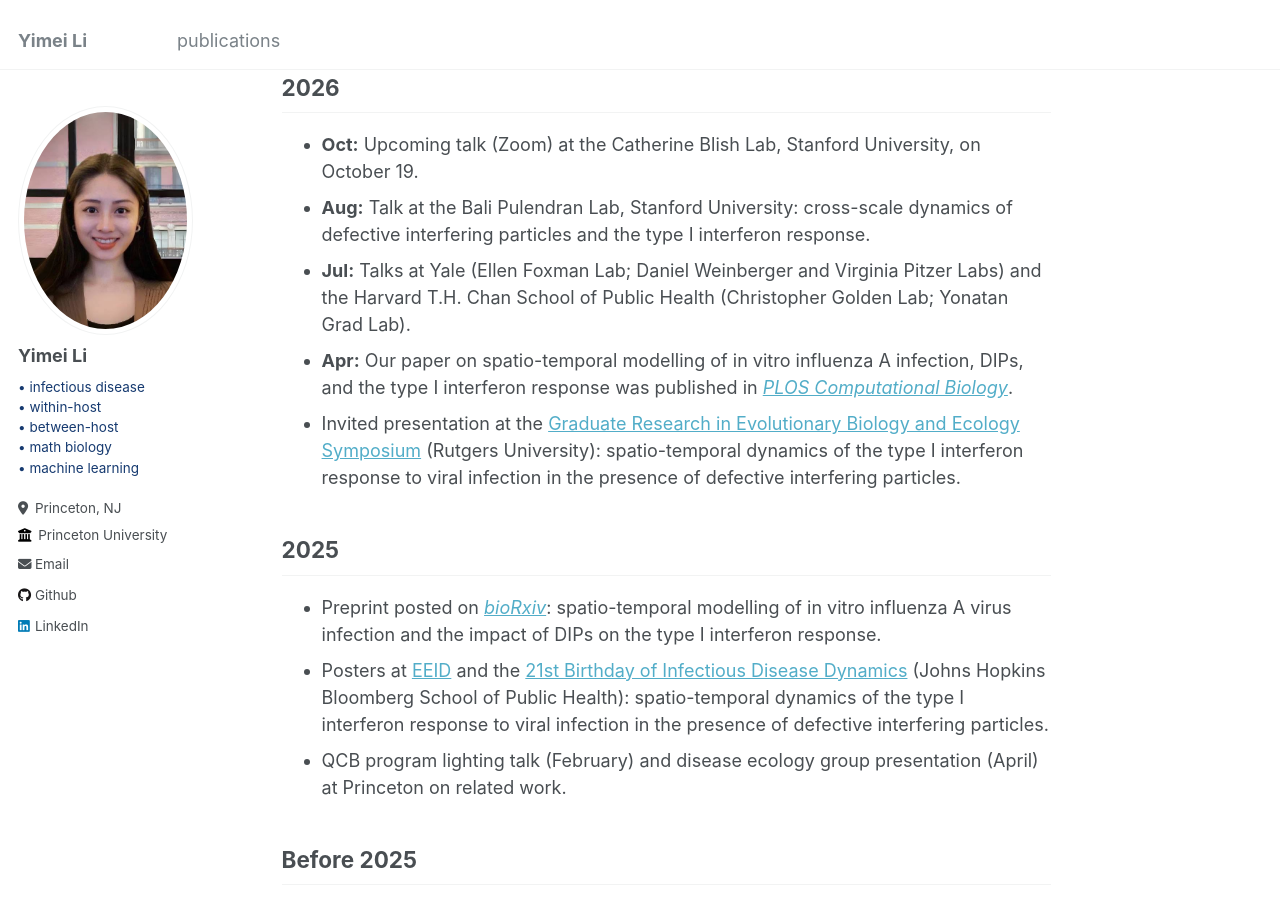
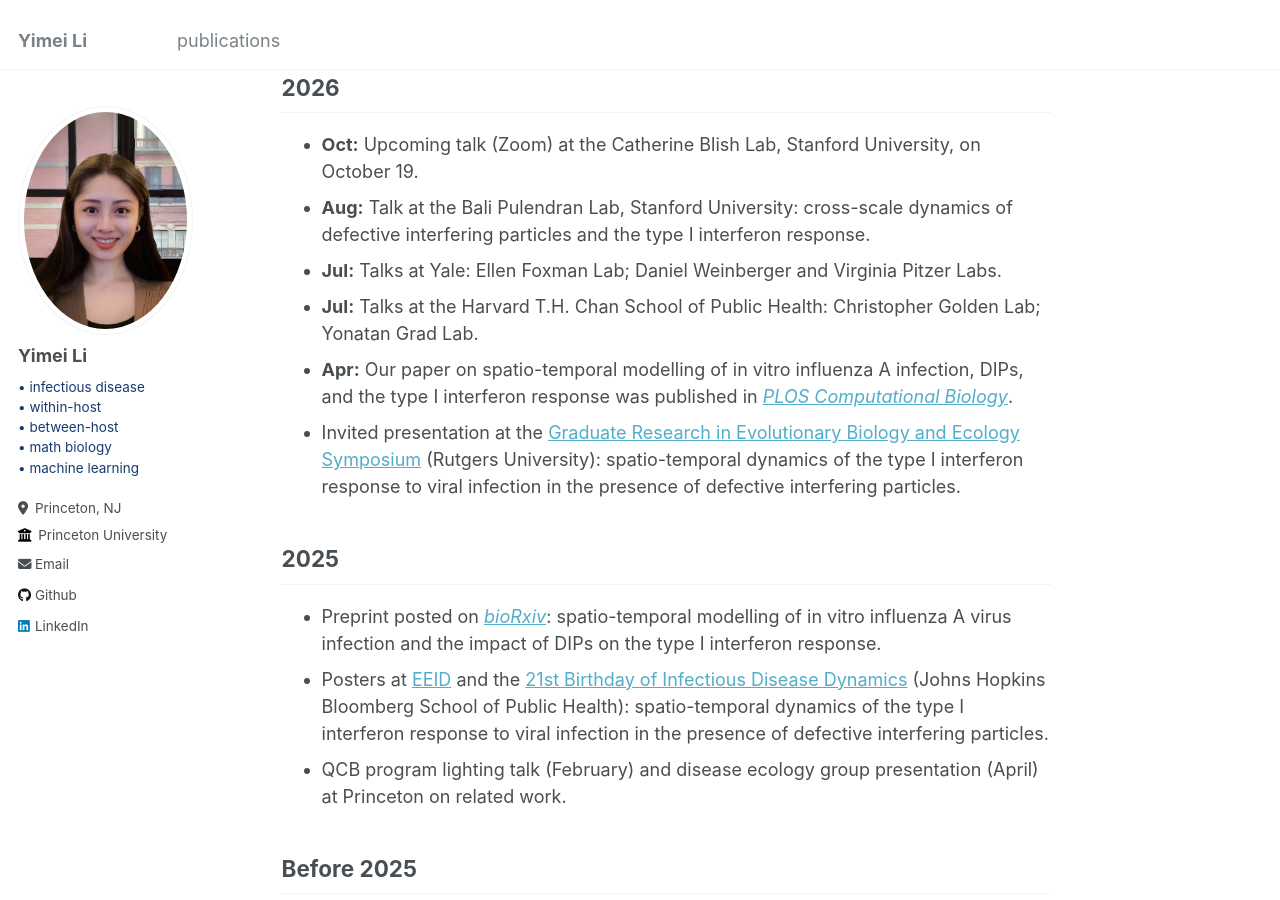
Before and after one commit to yimei-li/yimei-li.github.io, a Jekyll site: the page built from _pages/about.md, in a window 1280 px wide and 900 px high, scrolled down 994 px. Built offline with Jekyll 4.4.1, drawn with Linux system fonts in a browser that asks for light colours.

Commit message:
Split July talks into Yale and Harvard lines
Co-Authored-By: Claude Opus 5.5 <noreply@anthropic.com>

```diff
--- a/_pages/about.md
+++ b/_pages/about.md
@@ -24,7 +24,8 @@ Before Princeton, I was a research assistant in the [Brook Lab](https://brooklab
 
 - **Oct:** Upcoming talk (Zoom) at the Catherine Blish Lab, Stanford University, on October 19.
 - **Aug:** Talk at the Bali Pulendran Lab, Stanford University: cross-scale dynamics of defective interfering particles and the type I interferon response.
-- **Jul:** Talks at Yale (Ellen Foxman Lab; Daniel Weinberger and Virginia Pitzer Labs) and the Harvard T.H. Chan School of Public Health (Christopher Golden Lab; Yonatan Grad Lab).
+- **Jul:** Talks at Yale: Ellen Foxman Lab; Daniel Weinberger and Virginia Pitzer Labs.
+- **Jul:** Talks at the Harvard T.H. Chan School of Public Health: Christopher Golden Lab; Yonatan Grad Lab.
 - **Apr:** Our paper on spatio-temporal modelling of in vitro influenza A infection, DIPs, and the type I interferon response was published in [*PLOS Computational Biology*](https://doi.org/10.1371/journal.pcbi.1014198).
 - Invited presentation at the [Graduate Research in Evolutionary Biology and Ecology Symposium](https://reeb.symposium.rutgers.edu/) (Rutgers University): spatio-temporal dynamics of the type I interferon response to viral infection in the presence of defective interfering particles.
 
```
